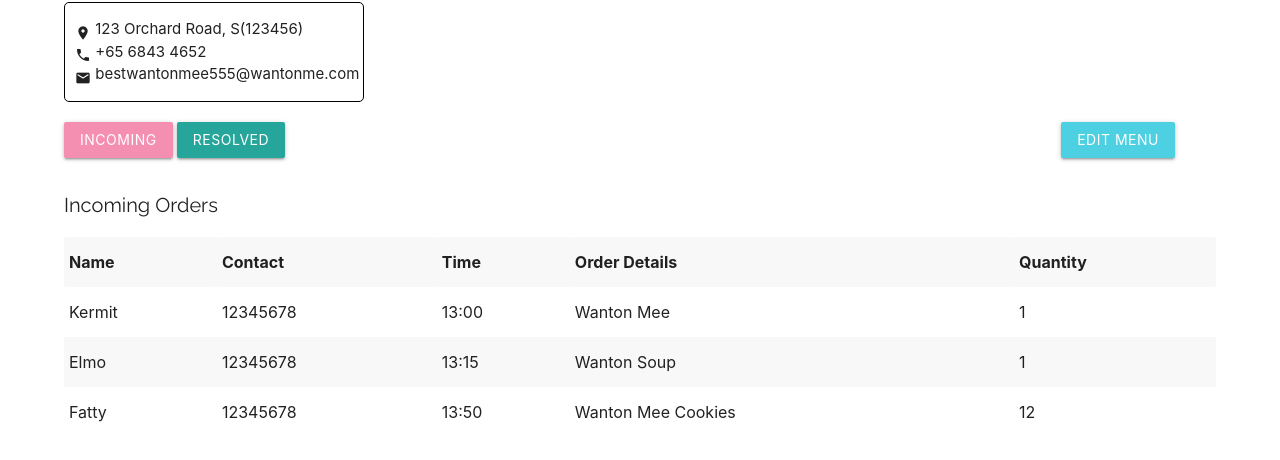
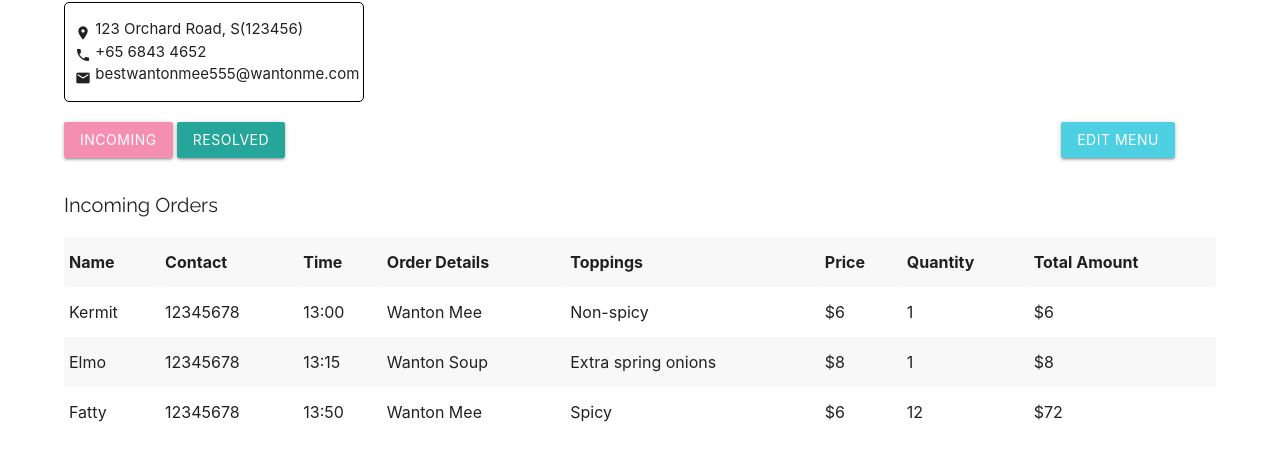
Before and after one commit to imouto2005-zz/wanton-mee, a plain HTML site: page index.html in a window 1280 px wide. Shown: the part 134-594 px from the top of the page. Drawn offline with nearby package versions, Linux system fonts and the light colour scheme.

Commit message:
edit tables

```diff
--- a/index.html
+++ b/index.html
@@ -34,7 +34,10 @@
 				<th>Contact</th>
 				<th>Time</th>
 				<th>Order Details</th>
+				<th>Toppings</th>
+				<th>Price</th>
 				<th>Quantity</th>
+				<th>Total Amount</th>
 			</tr>
 
 			<tr>
@@ -42,7 +45,10 @@
 				<td>12345678</td>
 				<td>13:00</td>
 				<td>Wanton Mee</td>
+				<td>Non-spicy</td>
+				<td>$6</td>
 				<td>1</td>
+				<td>$6</td>
 			</tr>
 
 			<tr>
@@ -50,15 +56,21 @@
 				<td>12345678</td>
 				<td>13:15</td>
 				<td>Wanton Soup</td>
+				<td>Extra spring onions</td>
+				<td>$8</td>
 				<td>1</td>
+				<td>$8</td>
 			</tr>
 
 			<tr>
 				<td>Fatty</td>
 				<td>12345678</td>
 				<td>13:50</td>
-				<td>Wanton Mee Cookies</td>
+				<td>Wanton Mee</td>
+				<td>Spicy</td>
+				<td>$6</td>
 				<td>12</td>
+				<td>$72</td>
 			</tr>
 		</table>
 	</div>
@@ -71,7 +83,10 @@
 				<th>Contact</th>
 				<th>Time</th>
 				<th>Order Details</th>
+				<th>Toppings</th>
+				<th>Price</th>
 				<th>Quantity</th>
+				<th>Total Amount</th>
 			</tr>
 
 			<tr>
@@ -79,7 +94,10 @@
 				<td>12345678</td>
 				<td>10:00</td>
 				<td>Wanton Mee</td>
+				<td>Spicy</td>
+				<td>$6</td>
 				<td>3</td>
+				<td>$18</td>
 			</tr>
 
 			<tr>
@@ -87,7 +105,10 @@
 				<td>12345678</td>
 				<td>11:15</td>
 				<td>Wanton Soup</td>
+				<td>No spring onions</td>
+				<td>$8</td>
 				<td>1</td>
+				<td>$8</td>
 			</tr>
 
 			<tr>
@@ -95,7 +116,10 @@
 				<td>12345678</td>
 				<td>11:30</td>
 				<td>Wanton Mee</td>
+				<td>Extra spicy</td>
+				<td>$6</td>
 				<td>1</td>
+				<td>$6</td>
 			</tr>
 
 				<tr>
@@ -103,7 +127,10 @@
 				<td>12345678</td>
 				<td>12:30</td>
 				<td>Wanton Soup</td>
+				<td>No toppings</td>
+				<td>$8</td>
 				<td>2</td>
+				<td>$16</td>
 			</tr>
 		</table>
 	</div>
```
